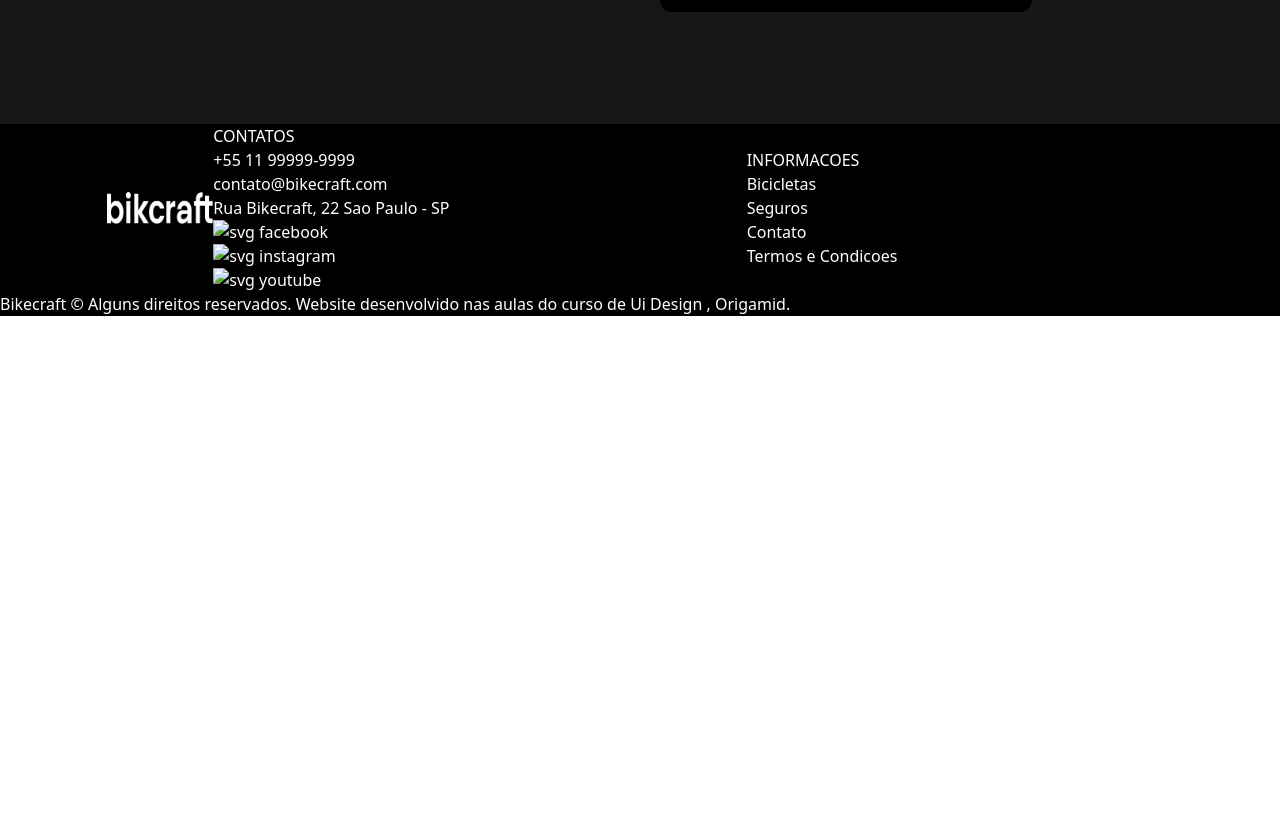
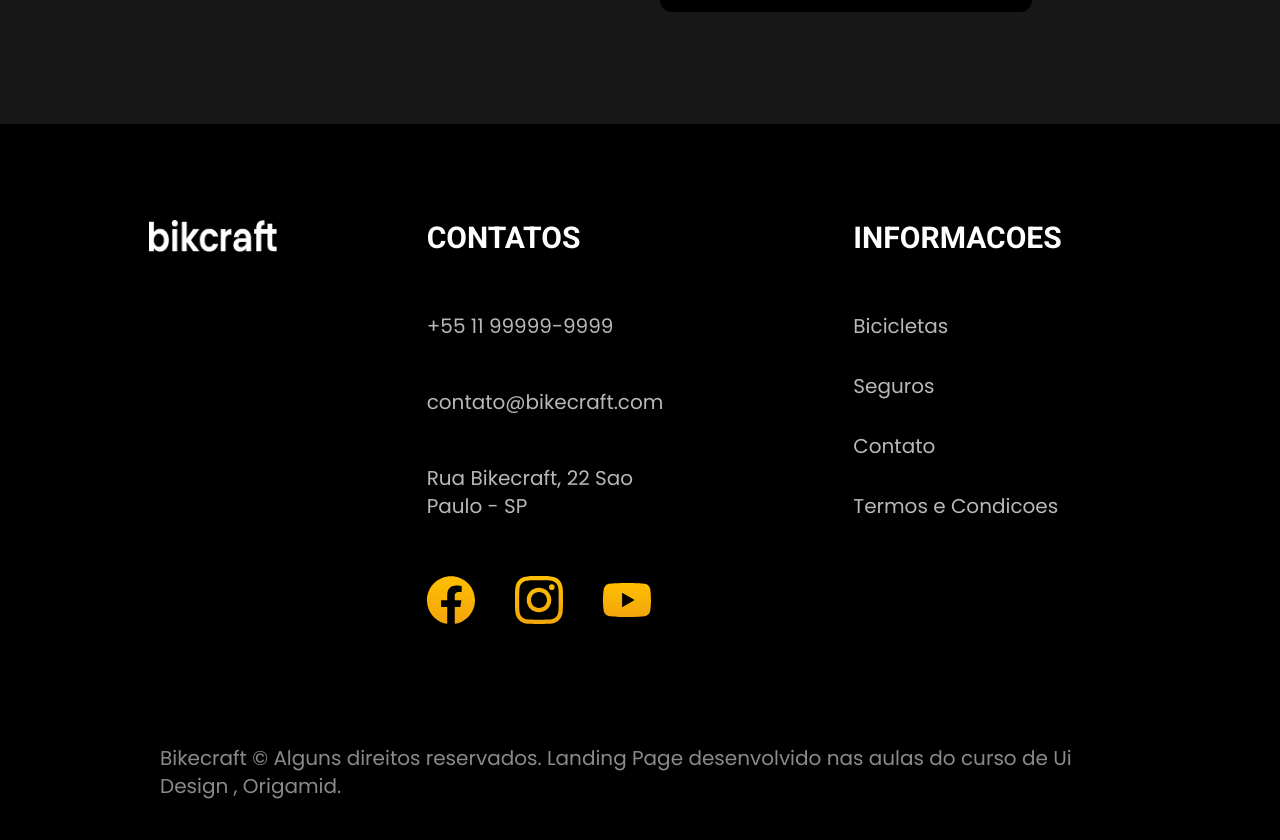
Before and after one commit to gabrielalencardearaujo/Projeto_Bikecraft, a website: page src/html/index.html in a window 1280 px wide. Shown: the part 5600-6440 px from the top of the page. Before the commit the page ends 5916 px from the top, so only its background shows below. Drawn offline with Linux system fonts and the light colour scheme; a web font is replaced by a local one.

Commit message:
update page home

```diff
--- a/src/css/style.css
+++ b/src/css/style.css
@@ -34,6 +34,7 @@
   margin-right: 8px;
   margin-bottom: 4px;
 }
+
 
 /* Aplicar Linear Gradiente no texto */
 .text-gradient {
--- a/src/html/index.html
+++ b/src/html/index.html
@@ -87,7 +87,7 @@
   <section class="parceiros grid gap-10">
     <h2 class="w-9/12 m-auto font-bold font-poppins text-5xl mb-20">nossos parceiros<span class="text-primary-1">.</span></h2>
     <div class="flex flex-wrap m-auto gap-20 max-w-screen-2xl justify-center">
-        <a href="">
+        <a  href="">
           <img class="w-60" src="../icons/caravan 1.svg" alt="">
         </a>
         <a href="">
@@ -147,7 +147,9 @@
           </ul>
         </div>
 
-        <button class="content-end px-14 rounded-md py-4 bg-cinza-5 font-poppins text-2xl text-cinza-9 tracking-wider font-bold justify-self-end">ASSINE JA</button>
+        <button class="content-end px-14 rounded-md py-4 bg-cinza-5 font-poppins text-2xl text-cinza-9 tracking-wider font-bold justify-self-end">
+          ASSINE JA
+        </button>
       </div>
 
       <div class="plano-ouro bg-cinza-12 grid grid-cols-1 justify-center w-3/5 p-14 text-cinza-1 rounded-xl">
@@ -168,34 +170,37 @@
             <li>Acesso ao clube BikeCraft.</li>
           </ul>
         </div>
-        <button class="content-end px-14 rounded-md py-4 bg-primary-1 font-poppins text-2xl text-primary-5 tracking-wider font-bold justify-self-end">ASSINE JA</button>
+        <button class="content-end px-14 rounded-md py-4 bg-gradient-to-b from-primary-2 to-primary-4 font-poppins text-2xl text-primary-5 tracking-wider font-bold justify-self-end">ASSINE JA</button>
       </div>
     </div>
   </section>
 
-  <footer class="bg-cinza-12 grid grid-cols-12 flex-none items-center text-cinza-1">
-      <img class="text-white w-32 h-8 col-start-2 block" src="../icons/logo.png" alt="logo">
-      <div class="footer-contatos col-span-5">
-        <h3>CONTATOS</h3>
-        <p>+55 11 99999-9999</p>
-        <p>contato@bikecraft.com</p>
-        <p>Rua Bikecraft, 22 Sao Paulo - SP</p>
-        <div class="redes-sociais">
-          <a href="">
-            <img src="" alt="svg facebook">
+  <footer class="bg-cinza-12 grid grid-cols-3 flex-none text-cinza-1">
+      <img class="text-white w-32 h-8 justify-self-center mt-24" src="../icons/logo.png" alt="logo">
+
+      <div class="footer-contatos mt-24 flex flex-col gap-14 mb-20">
+        <h3 class="font-roboto text-3xl text-cinza-1 font-bold">CONTATOS</h3>
+        <div class="info-contatos grid content-between text-xl text-cinza-4 font-poppins h-52 w-48">
+          <p>+55 11 99999-9999</p>
+          <p>contato@bikecraft.com</p>
+          <p>Rua Bikecraft, 22 Sao Paulo - SP</p>
+        </div>
+        <div class="redes-sociais flex gap-10 items-center">
+          <a href="https://pt-br.facebook.com/" target="_blank">
+            <img class="w-12" src="../icons/facebook-p 1.svg" alt="svg facebook">
           </a>
-          <a href="">
-            <img src="" alt="svg instagram">
+          <a href="https://www.instagram.com/" target="_blank">
+            <img class="w-12" src="../icons/instagram-p 1.svg" alt="svg instagram">
           </a>
-          <a href="">
-            <img src="" alt="svg youtube">
+          <a href="https://www.youtube.com/" target="_blank">
+            <img class="w-12" src="../icons/youtube-p 1.svg" alt="svg youtube">
           </a>
         </div>
       </div>
 
-      <div class="footer-informacoes col-span-5">
-        <h3>INFORMACOES</h3>
-        <ul>
+      <div class="footer-informacoes mt-24 flex flex-col gap-14">
+        <h3 class="font-roboto text-3xl text-cinza-1 font-bold">INFORMACOES</h3>
+        <ul class="info-contatos grid content-between text-xl text-cinza-4 font-poppins h-52 w-52">
           <li><a href="#">Bicicletas</a></li>
           <li><a href="#">Seguros</a></li>
           <li><a href="#">Contato</a></li>
@@ -203,8 +208,8 @@
         </ul>
       </div>
 
-      <p class="col-span-full">
-        Bikecraft © Alguns direitos reservados. Website desenvolvido nas aulas do curso de Ui Design , Origamid.
+      <p class="col-span-full font-poppins text-xl py-10 w-9/12 m-auto text-cinza-6">
+        Bikecraft © Alguns direitos reservados. Landing Page desenvolvido nas aulas do curso de Ui Design , Origamid.
       </p>
   </footer>
 </body>
```
Also changed, not shown: dist/css/output.css, src/icons/facebook-p 1.svg (added), src/icons/instagram-p 1.svg (added), src/icons/youtube-p 1.svg (added).
